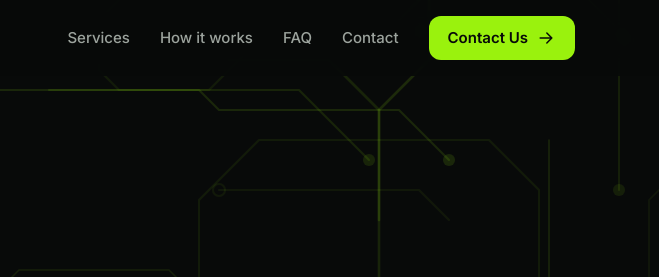
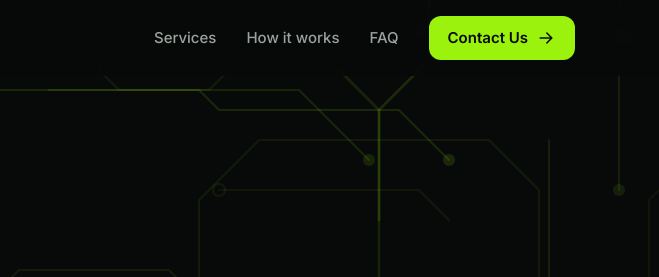
Before and after one commit to alvinnet21/fixedlab, a plain HTML site: page faq.html in a window 1280 px wide. Shown: the top 277 px of the page, 621-1280 px from the left. Drawn offline with Linux system fonts and the light colour scheme.

Commit message:
Remove Contact link from main navigation
Co-Authored-By: Claude Opus 5.5 <noreply@anthropic.com>
Claude-Session: https://claude.ai/code/session_01TVtZSX2ryxycRp6XbB43V5

```diff
--- a/faq.html
+++ b/faq.html
@@ -30,7 +30,6 @@
       <a href="index.html#services">Services</a>
       <a href="index.html#how">How it works</a>
       <a href="faq.html">FAQ</a>
-      <a href="index.html#contact">Contact</a>
       <a href="index.html#contact" class="btn btn-primary btn-sm nav-cta">Contact Us <svg class="ico" aria-hidden="true"><use href="assets/img/icons.svg#i-arrow"/></svg></a>
     </nav>
     <button class="nav-toggle" id="navToggle" aria-label="Open menu" aria-expanded="false" aria-controls="nav">
```
Also changed, not shown: index.html (+0 -1 lines).
